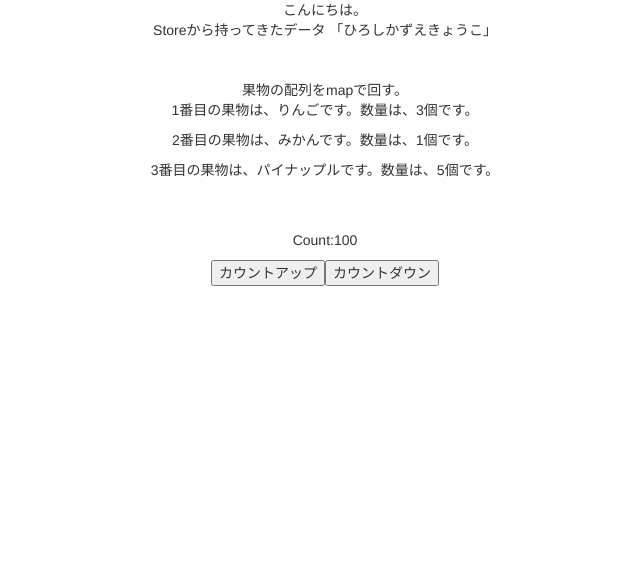
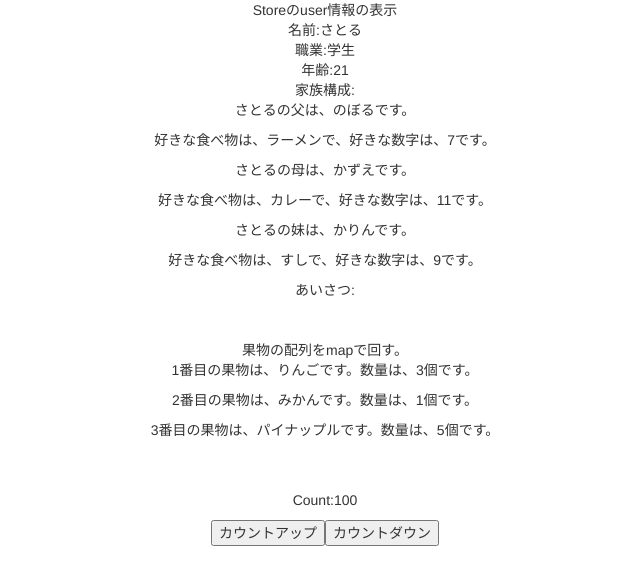
Before and after one commit to Onepiece2424/react-credit-, a React (Create React App) app: page / in a window 1280 px wide. Shown: the top 584 px of the page, without its empty margins (315-955 px from the left). Built offline with nearby package versions, Linux system fonts and the light colour scheme.

Commit message:
storeのオブジェクトのデータの取得方法

```diff
--- a/src/components/ReduxLearn.jsx
+++ b/src/components/ReduxLearn.jsx
@@ -15,8 +15,22 @@ const ReduxLearn = (() => {
 
   return (
     <>
-      <div>こんにちは。</div>
-      <div>Storeから持ってきたデータ 「{user.family}」</div>
+      <div>Storeのuser情報の表示</div>
+      <div>名前:{user.name}</div>
+      <div>職業:{user.job}</div>
+      <div>年齢:{user.age}</div>
+      <div>家族構成:
+        {user.familys.map((family) => {
+          return (
+            <>
+              <p key={family.id}>{user.name}の{family.attribute}は、{family.name}です。</p>
+              <p>好きな食べ物は、{family.favorite_food}で、好きな数字は、{family.favorite_number}です。</p>
+            </>
+          )
+        })}
+      </div>
+      <div>あいさつ:{user.greeting()}</div>
+      <div></div>
       <br></br>
       <br></br>
       <div>果物の配列をmapで回す。</div>
--- a/src/stores/index.js
+++ b/src/stores/index.js
@@ -46,10 +46,17 @@ const countReducer = (state = initialState, action) => {
 const userReducer = (
   state = {
     user: {
-      name: "田中",
+      name: "さとる",
       job: "学生",
       age: 21,
-      family: ["ひろし", "かずえ", "きょうこ"]
+      familys: [
+        { id: 1, attribute: "父", name: "のぼる", favorite_food: "ラーメン", favorite_number: 7 },
+        { id: 2, attribute: "母", name: "かずえ", favorite_food: "カレー", favorite_number: 11 },
+        { id: 3, attribute: "妹", name: "かりん", favorite_food: "すし", favorite_number: 9 },
+      ],
+      greeting: function() {
+        console.log("おはよ")
+      }
     }
   }
 ) => {
```
